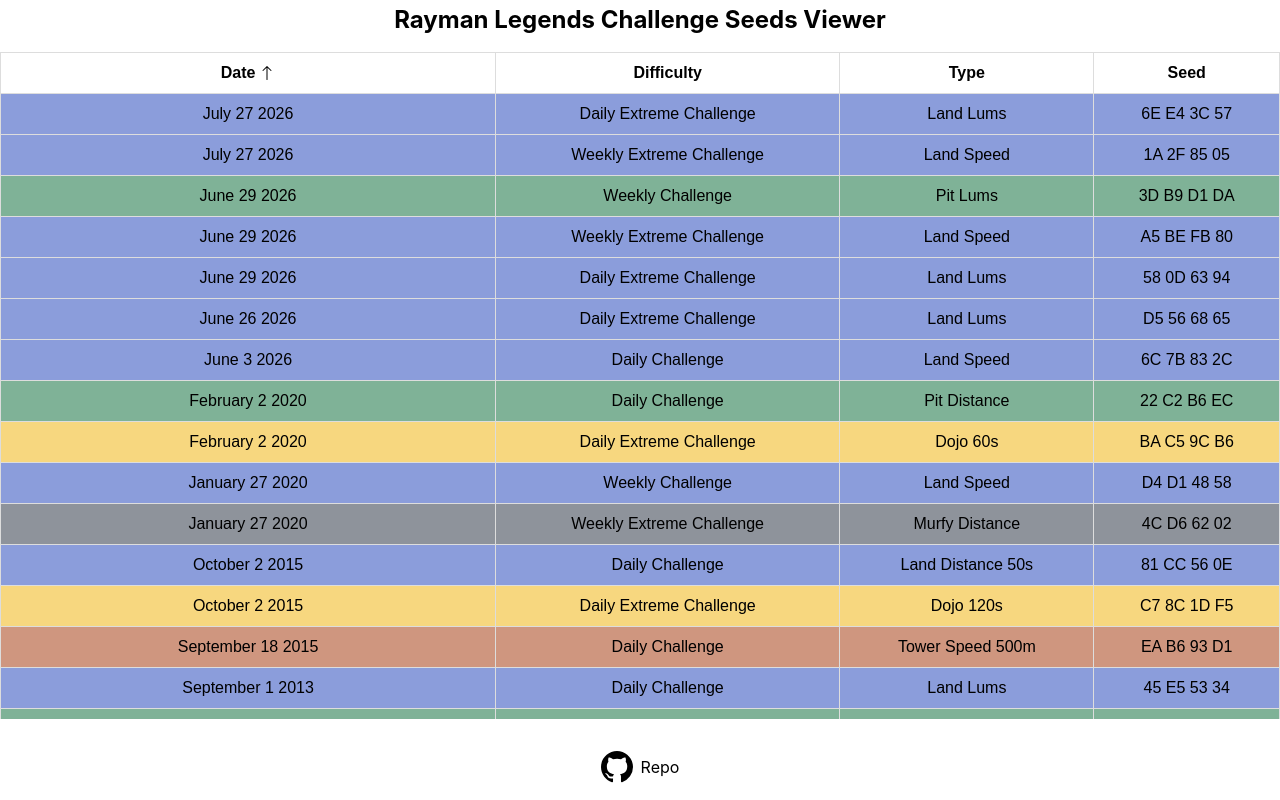
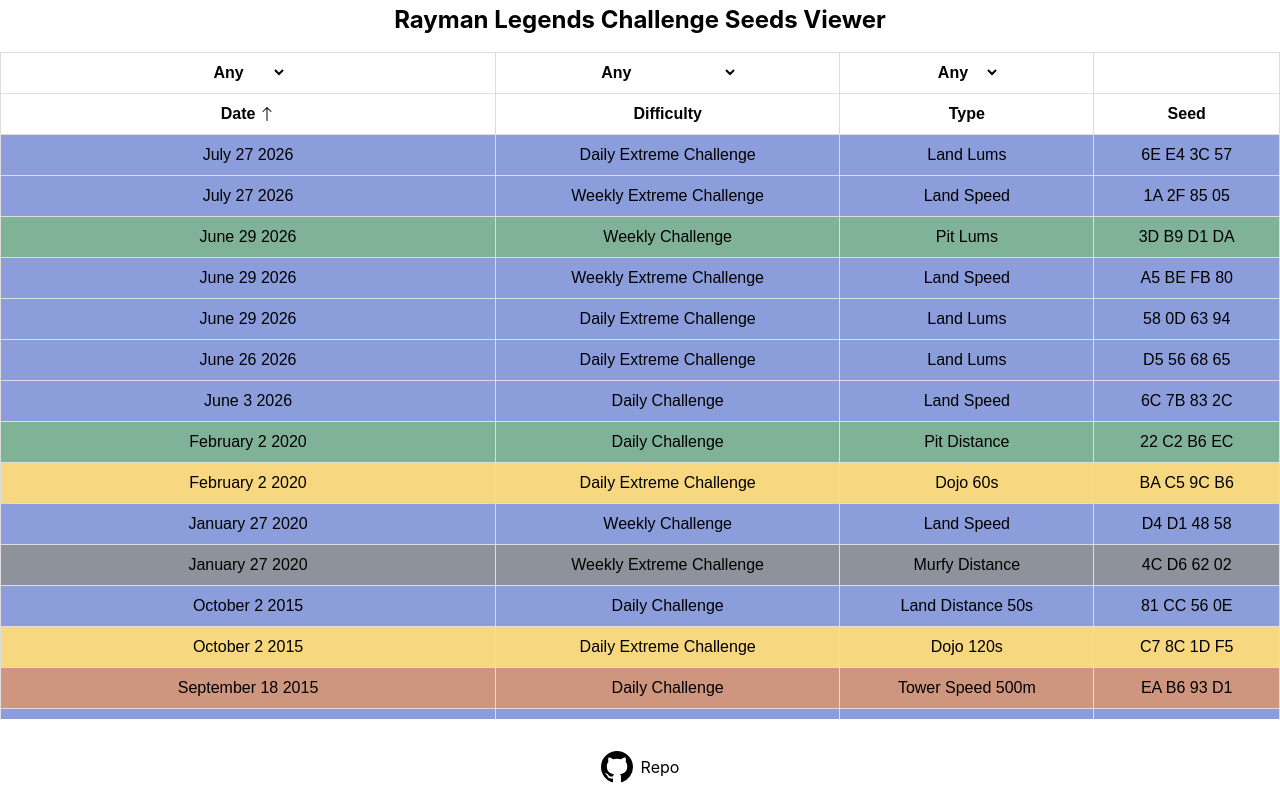
Before and after one commit to iVlastart/challenge_seeds, a React (Vite) app in the folder frontend/: page / in a window 1280 px wide. Built offline with nearby package versions, Linux system fonts and the light colour scheme.

Commit message:
Added filtering and a bit of a code clean up

```diff
--- a/frontend/src/App.tsx
+++ b/frontend/src/App.tsx
@@ -5,10 +5,15 @@
 import { SeedTHeader } from "./components/SeedTHeader";
 import { Header } from "./components/Header";
 import { Footer } from "./components/Footer";
+import { SearchTHeader } from "./components/searchTHeader";
 
 export default function App(){
   const [isAscending, setIsAscending] = useState<boolean>(false);
   const seeds:ISeed[] = seedsArr;
+  const [dateC, setDateC] = useState<string>('any');
+  const [diffC, setDiffC] = useState<string>('any');
+  const [challengeC, setChallengeC] = useState<string>('any');
+
 
   return(
     <div className="container">
@@ -17,11 +22,14 @@
         <table>
           <thead className="sticky top-0 bg-white">
             <tr>
+              <SearchTHeader setDateC={setDateC} setDiffC={setDiffC} setChallengeC={setChallengeC} />
+            </tr>
+            <tr>
               <SeedTHeader isAscending={isAscending} setIsAscending={setIsAscending}/>
             </tr>
           </thead>
           <tbody className="overflow-y-scroll">
-            <SeedTBody seeds={seeds} isAscending={isAscending}/>
+            <SeedTBody seeds={seeds} isAscending={isAscending} dateC={dateC} diffC={diffC} challengeC={challengeC} />
           </tbody>
         </table>
       </div>
--- a/frontend/src/components/SeedTBody.tsx
+++ b/frontend/src/components/SeedTBody.tsx
@@ -1,10 +1,18 @@
-import { bgColour, seeds_sort } from "../data/data"
+import { bgColour, getFirstWord, seeds_sort } from "../data/utils"
 import type { ITBody } from "../interfaces/components"
 
-export const SeedTBody = ({seeds, isAscending}:ITBody)=>{
+export const SeedTBody = ({seeds, isAscending, dateC, diffC, challengeC}:ITBody)=>{
+    const filteredSeeds = seeds.filter(seed => {
+      const isSpecial:boolean = seed.date.startsWith("(SPECIAL)");
+      return (
+        (dateC==='any'||dateC==='special'&&isSpecial||dateC=='date'&&!isSpecial)&&
+        (diffC === "any" || seed.difficulty.toLowerCase() === diffC) &&
+        (challengeC === "any" || getFirstWord(seed.type).toLowerCase() === challengeC)
+      );
+  });
     return(
         <>
-        {[...new Set(seeds.map(seed => JSON.stringify(seed)))]
+        {[...new Set(filteredSeeds.map(seed => JSON.stringify(seed)))]
           .map(seed=> JSON.parse(seed))
           .sort((a, b) => seeds_sort(a,b,isAscending))
           .map((seed, key) => (
--- a/frontend/src/components/SeedTHeader.tsx
+++ b/frontend/src/components/SeedTHeader.tsx
@@ -1,4 +1,4 @@
-import { tHeader } from "../data/data";
+import { tHeader } from "../data/constants";
 import { ArrowDown } from "../icons/arrowDown";
 import { ArrowUp } from "../icons/arrowUp";
 import type { ISeedTHeader } from "../interfaces/components";
--- /dev/null
+++ b/frontend/src/components/searchTHeader.tsx
@@ -0,0 +1,41 @@
+import type { ChangeEvent } from "react"
+import { challengeCategory, dateCategory, diffCategory } from "../data/constants"
+import { firstUpperCase } from "../data/utils"
+import type { ISearchTHeader } from "../interfaces/components"
+
+export const SearchTHeader = ({setDateC, setDiffC, setChallengeC}:ISearchTHeader)=>{
+    return(
+        <>
+            <th>
+              <select name="dateCategory" id="dateCategory" onChange={(e:ChangeEvent<HTMLSelectElement>) => setDateC(e.target.value)}>
+                {dateCategory.map((dc, key) => (
+                  <option value={dc} key={key}>
+                    {firstUpperCase(dc)}
+                  </option>
+                ))}
+              </select>
+            </th>
+            <th>
+              <select name="diffCategory" id="diffCategory" onChange={(e:ChangeEvent<HTMLSelectElement>) => setDiffC(e.target.value)}>
+                {diffCategory.map((dc, key) => (
+                  <option value={dc} key={key}>
+                    {firstUpperCase(dc)}
+                  </option>
+                ))}
+              </select>
+            </th>
+            <th>
+              <select name="challengeCategory" id="challengeCategory" onChange={(e:ChangeEvent<HTMLSelectElement>) => setChallengeC(e.target.value)}>
+                {challengeCategory.map((cc, key) => (
+                  <option value={cc} key={key}>
+                    {firstUpperCase(cc)}
+                  </option>
+                ))}
+              </select>
+            </th>
+            <th className="w-max h-max bg-white">
+
+            </th>
+        </>
+    )
+}
--- /dev/null
+++ b/frontend/src/data/constants.ts
@@ -0,0 +1,4 @@
+export const tHeader:Array<string> = ['date', 'difficulty', 'type', 'seed'];
+export const dateCategory:Array<string> = ['any', 'date', 'special'];
+export const diffCategory:Array<string> = ['any', 'daily', 'daily extreme', 'weekly', 'weekly extreme'];
+export const challengeCategory:Array<string> = ['any', 'pit', 'land', 'murfy', 'dojo', 'tower'];
--- a/frontend/src/data/data.ts
+++ b/frontend/src/data/utils.ts
@@ -1,12 +1,9 @@
 import type { ISeed } from "../interfaces/data";
-
-//table headers
-export const tHeader:Array<string> = ['date', 'difficulty', 'type', 'seed'];
 
 //sets background colour based on the challenge
 export const bgColour = (type:string)=>{
     let colour:string = 'white'; //this will set the colour based on the challenge
-    const challenge:string = type.substring(0, type.indexOf(' ')).toLowerCase(); //gets the name of the challenge
+    const challenge:string = getFirstWord(type).toLowerCase(); //gets the name of the challenge
     switch(challenge){
         case 'pit': colour = 'bg-green-800/50'; break;
         case 'land': colour = 'bg-blue-800/50'; break;
@@ -23,3 +20,13 @@
         ? new Date(a.date).getTime() - new Date(b.date).getTime()
         : new Date(b.date).getTime() - new Date(a.date).getTime();
 }
+
+//makes the 1st word upper case
+export const firstUpperCase = (s:string):string=>{
+    return String(s).charAt(0).toUpperCase() + String(s).slice(1);
+}
+
+//gets you the 1st word
+export const getFirstWord = (s:string):string=>{
+  return s.substring(0, s.indexOf(' '));
+};
--- a/frontend/src/interfaces/components.d.ts
+++ b/frontend/src/interfaces/components.d.ts
@@ -1,11 +1,20 @@
 import type { ISeed } from "../App";
 
 export interface ITBody{
-    seeds: ISeed[],
-    isAscending: boolean
+    seeds: ISeed[];
+    isAscending: boolean;
+    dateC: string;
+    diffC: string;
+    challengeC: string;
 }
 
 export interface ISeedTHeader{
-    isAscending: boolean,
-    setIsAscending: React.Dispatch<React.SetStateAction<boolean>>,
+    isAscending: boolean;
+    setIsAscending: React.Dispatch<React.SetStateAction<boolean>>;
 }
+
+export interface ISearchTHeader{
+    setDateC: React.Dispatch<React.SetStateAction<string>>;
+    setDiffC: React.Dispatch<React.SetStateAction<string>>;
+    setChallengeC: React.Dispatch<React.SetStateAction<string>>;
+}
```
